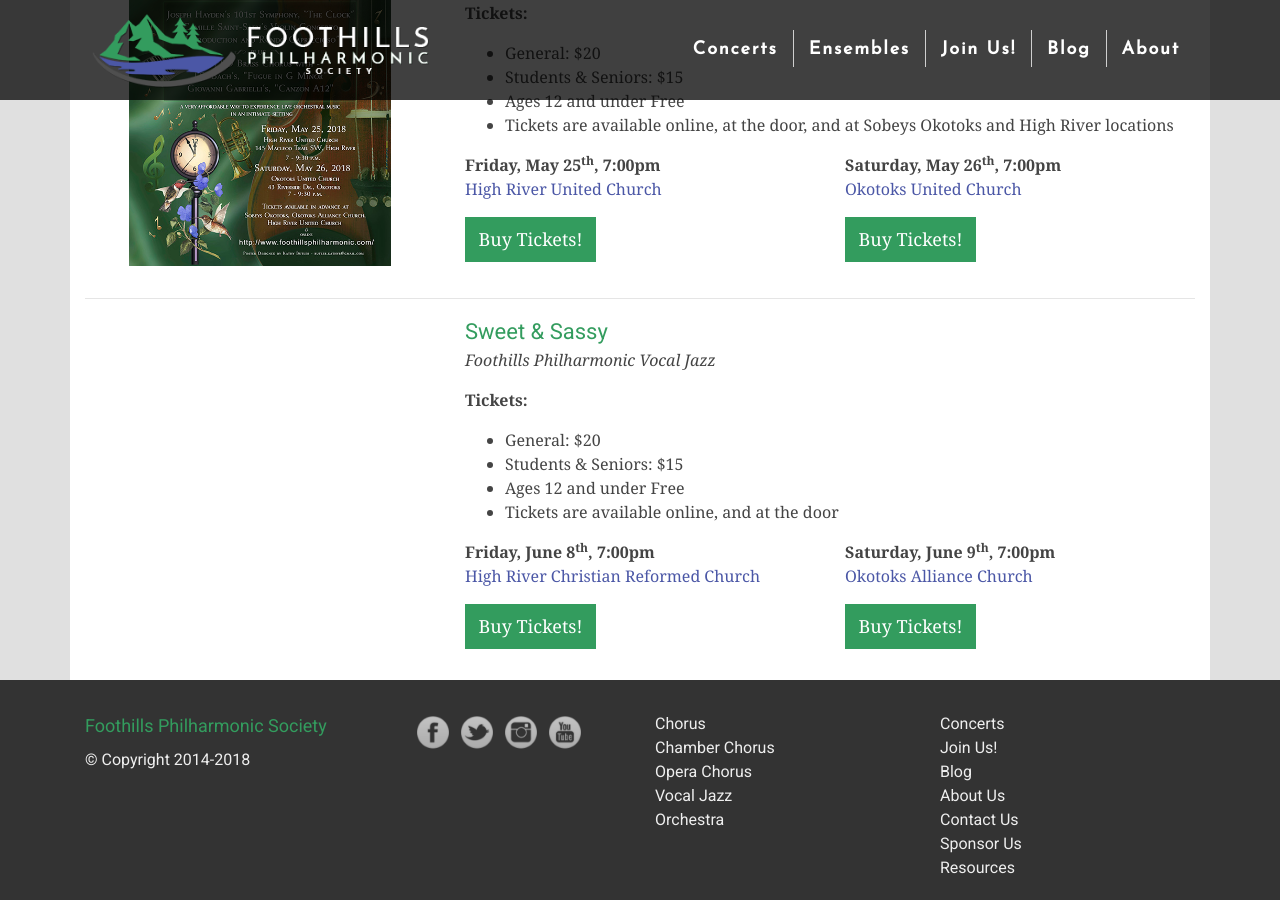
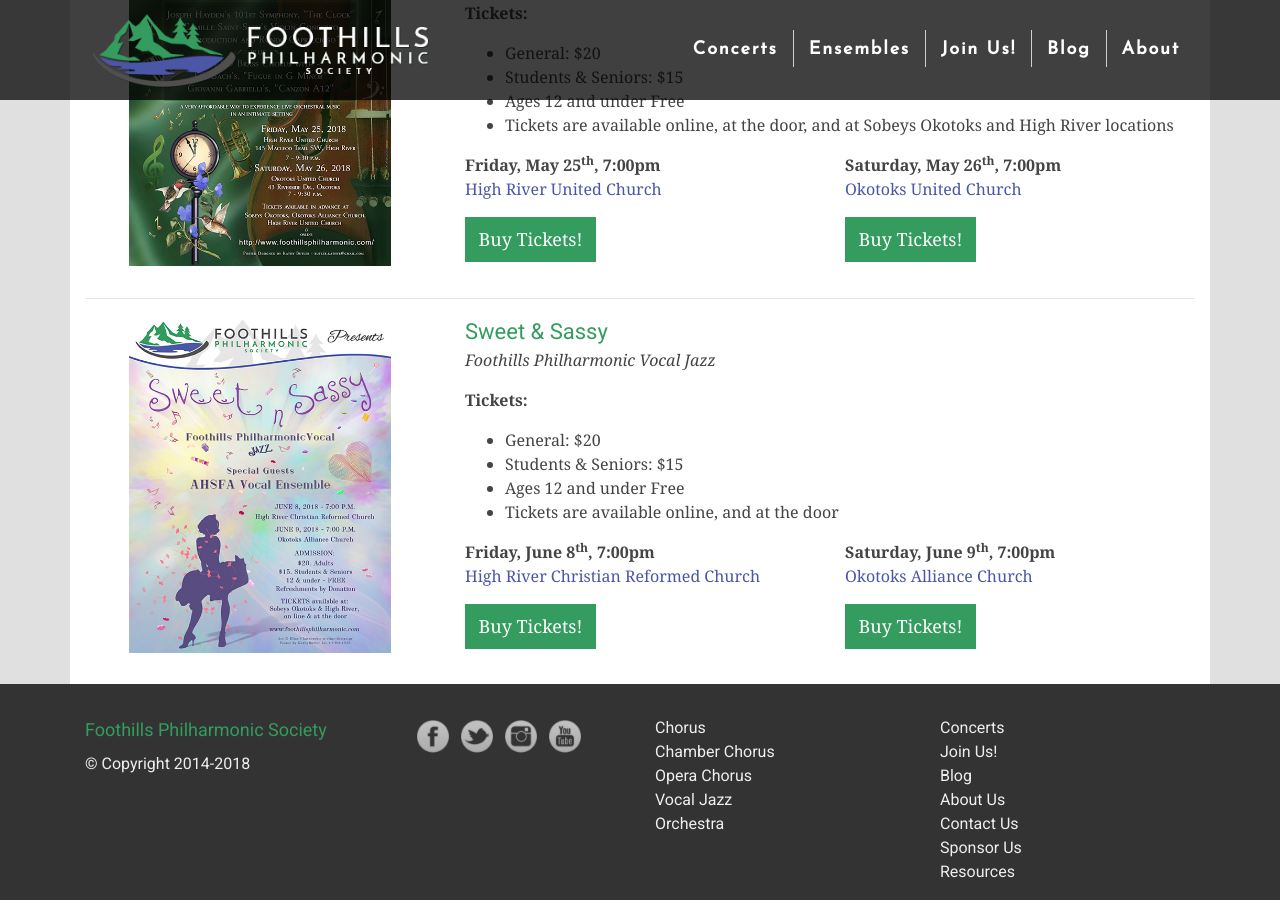
Before and after one commit to percyhanna/fps, a Jekyll site: the page built from concerts.html, in a window 1280 px wide and 900 px high, scrolled down 767 px. Built offline with Jekyll 4.4.1, drawn with Linux system fonts in a browser that asks for light colours; nearby versions of some CDN libraries; Markdown is read by kramdown in place of the engine named in the settings.

Commit message:
Add FPVJ poster

```diff
--- a/concerts.html
+++ b/concerts.html
@@ -109,7 +109,7 @@
 
         <div class="row">
           <div class="col-lg-4 col-md-6 col-12">
-
+            <p class="content-image"><img src="/images/concerts/2018-spring/fpvj-sweet-and-sassy.jpg" style="max-width: 75%;"></p>
           </div>
 
           <div class="col-lg-8 col-md-6 col-12">
```
Also changed, not shown: images/concerts/2018-spring/fpvj-sweet-and-sassy.jpg (added).
